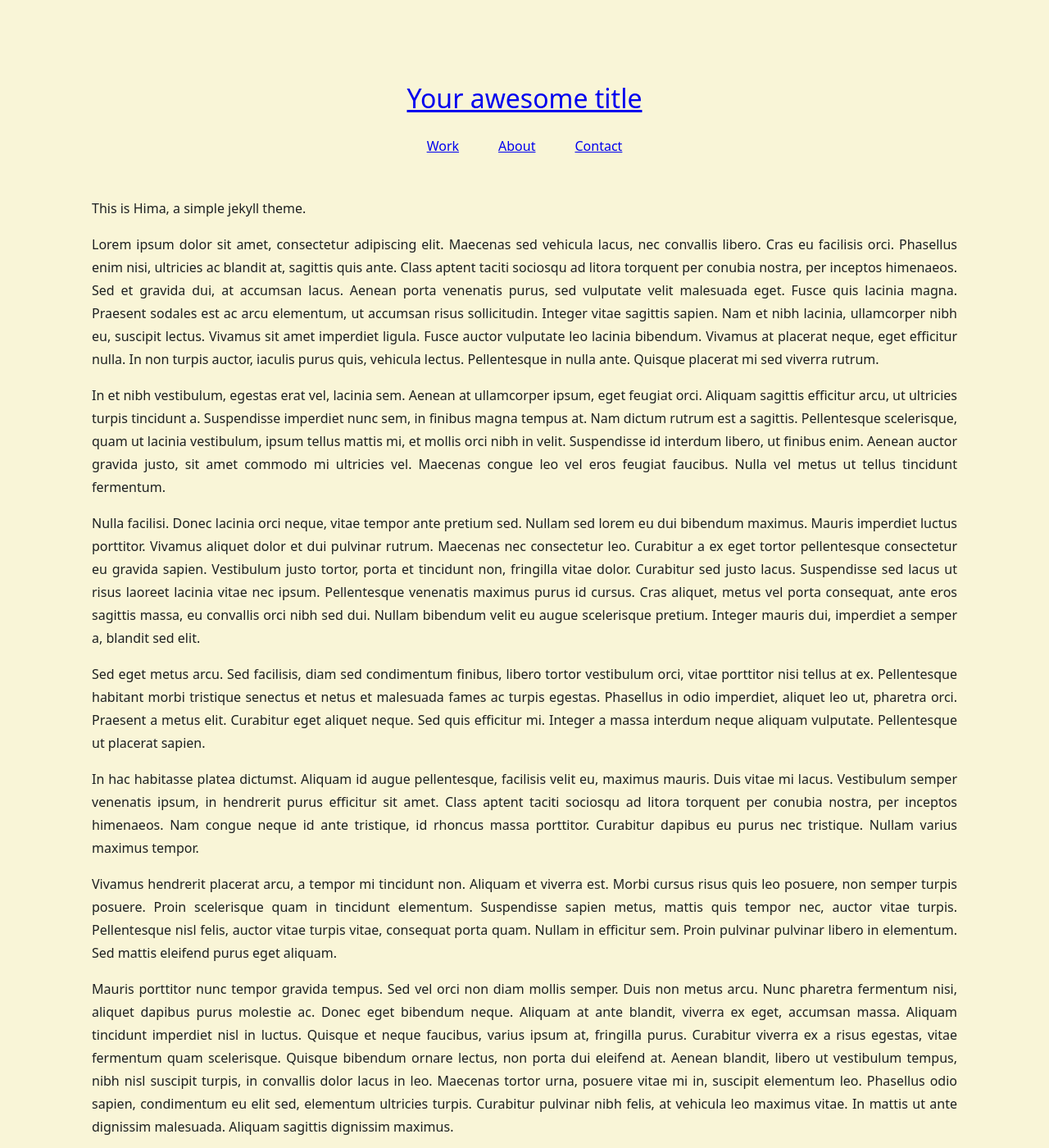
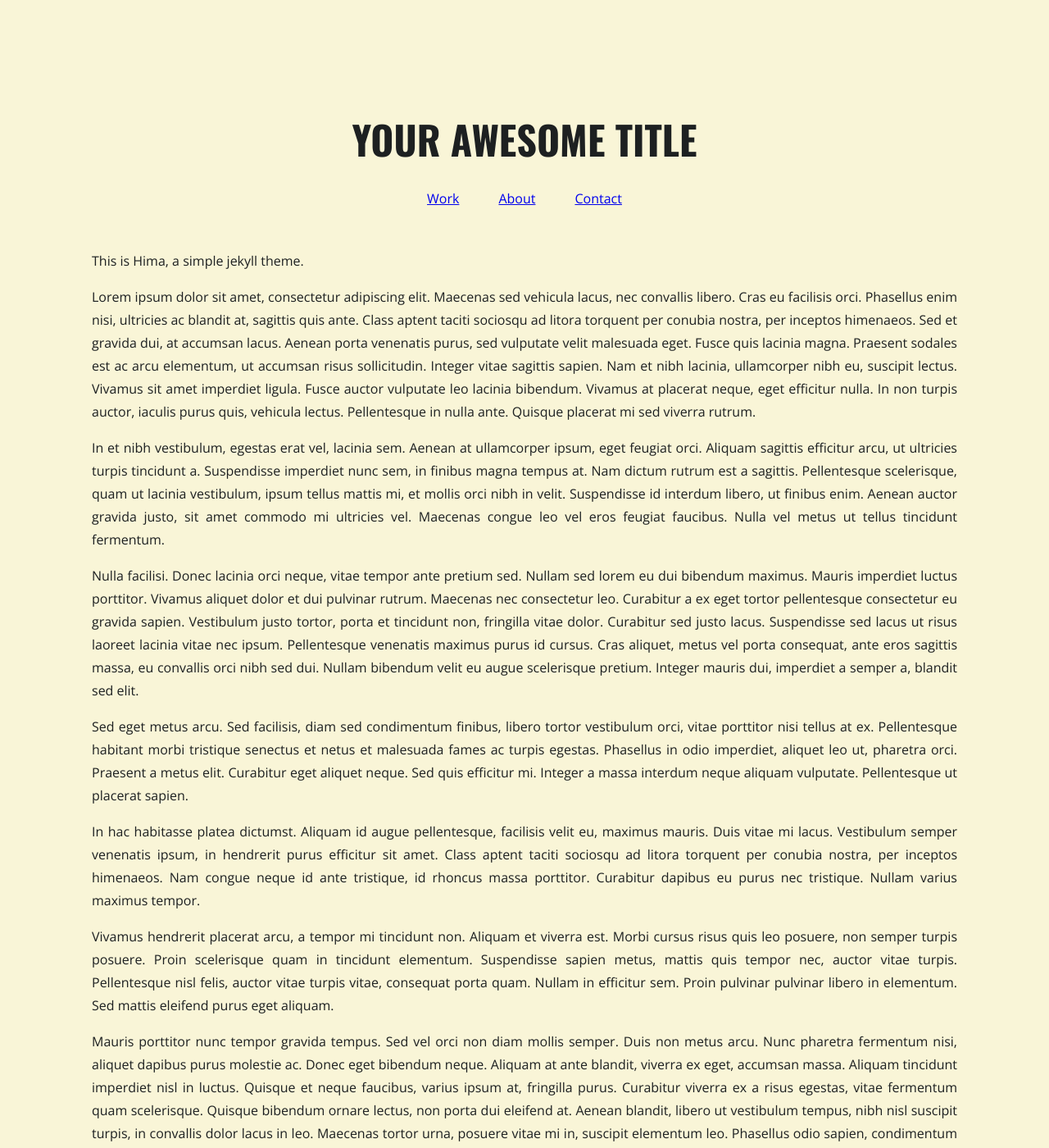
Before and after one commit to brandoncardoso/hima, a Jekyll site: the page built from index.md, in a window 1280 px wide and 1400 px high. Shown: the whole window at 82% size. Built offline with Jekyll 4.4.1, drawn with Linux system fonts in a browser that asks for light colours.

Commit message:
use custom fonts for title & body

```diff
--- /dev/null
+++ b/_sass/hima/fonts.scss
@@ -0,0 +1,9 @@
+@font-face {
+  font-family: 'Oswald';
+  src: url('../fonts/Oswald.ttf') format('truetype');
+}
+
+@font-face {
+  font-family: 'OpenSans';
+  src: url('../fonts/OpenSans.ttf') format('truetype');
+}
--- a/_sass/hima/main.scss
+++ b/_sass/hima/main.scss
@@ -1,14 +1,16 @@
 @charset "utf-8";
+@import './fonts';
 
 $background: #f9f5d7;
 $foreground: #1d2021;
 
 $gray: #928374;
+$white: #faf6e8;
 
 $content-padding: 2rem;
 $content-width: 70rem;
 
-$header-margin-top: 4rem;
+$header-margin-top: 8rem;
 $header-height: 8rem;
 $header-pinned-height: 4rem;
 
@@ -16,7 +18,7 @@ $header-pinned-height: 4rem;
 body {
   background: $background;
   color: $foreground;
-  font: 400 100%/1.5 system-ui, Roboto, Helvetica, Arial, sans-serif;
+  font: 400 100%/1.5 OpenSans, system-ui, Roboto, Helvetica, Arial, sans-serif;
   margin: 0;
   line-height: 1.75;
 }
@@ -43,7 +45,7 @@ body {
   -webkit-font-smoothing: antialiased;
 
   &--pinned {
-    background: white;
+    background: $white;
     box-shadow: 0 -1rem 2rem 0 $gray;
   }
 
@@ -53,6 +55,10 @@ body {
       flex-direction: row;
       justify-content: space-between;
       height: $header-pinned-height;
+    }
+
+    &__title {
+      font-size: 1.67rem;
     }
 
     &__nav {
@@ -66,8 +72,15 @@ body {
     display: flex;
     justify-content: center;
     align-items: center;
-    font-size: 2rem;
-    text-align: center;
+    font-size: 3rem;
+    font-family: Oswald;
+    font-variation-settings: "wght" 800;
+    text-transform: uppercase;
+
+    a {
+      text-decoration: none;
+      color: $foreground;
+    }
   }
 
   &__nav {
```
Also changed, not shown: assets/fonts/OpenSans.ttf (added), assets/fonts/Oswald.ttf (added).
